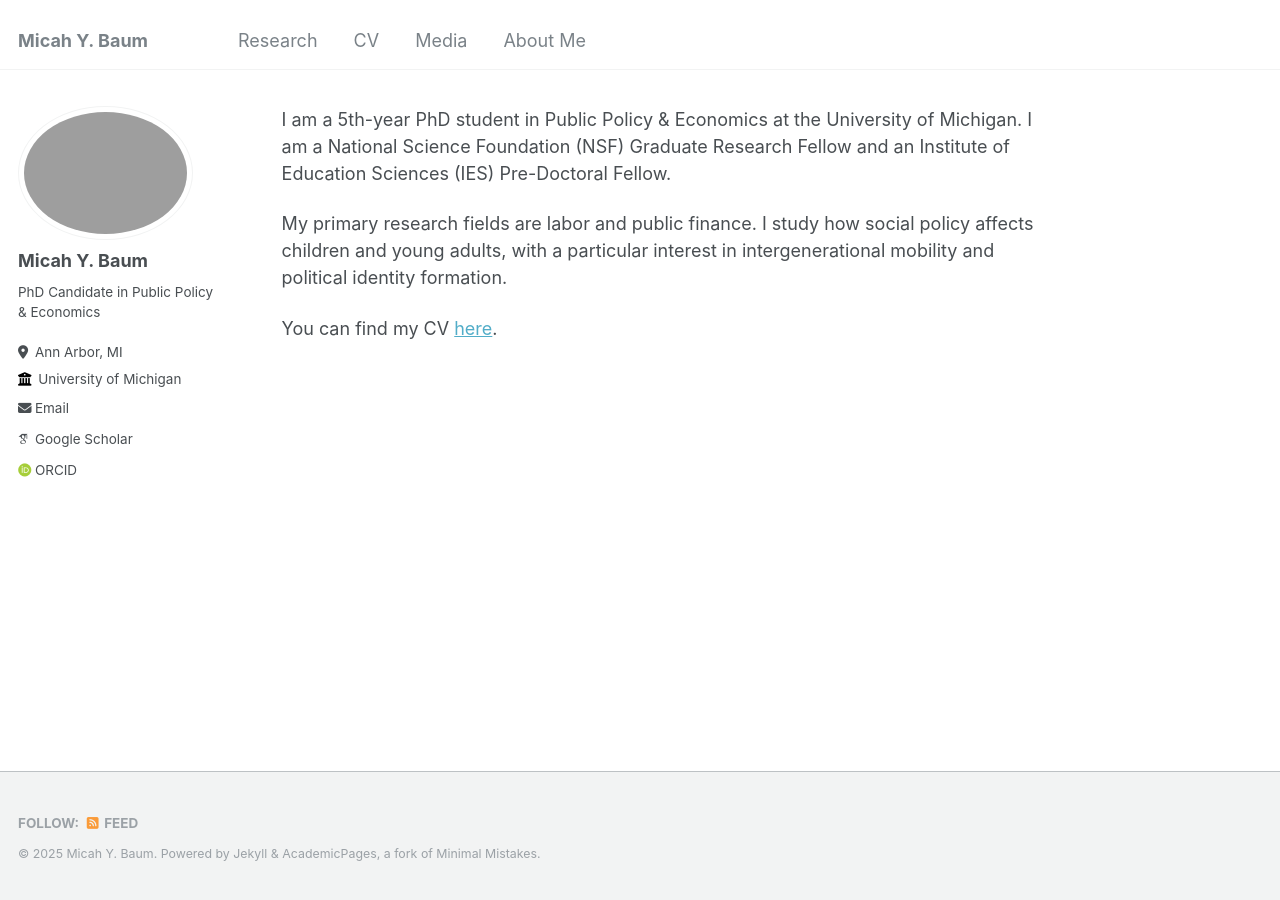
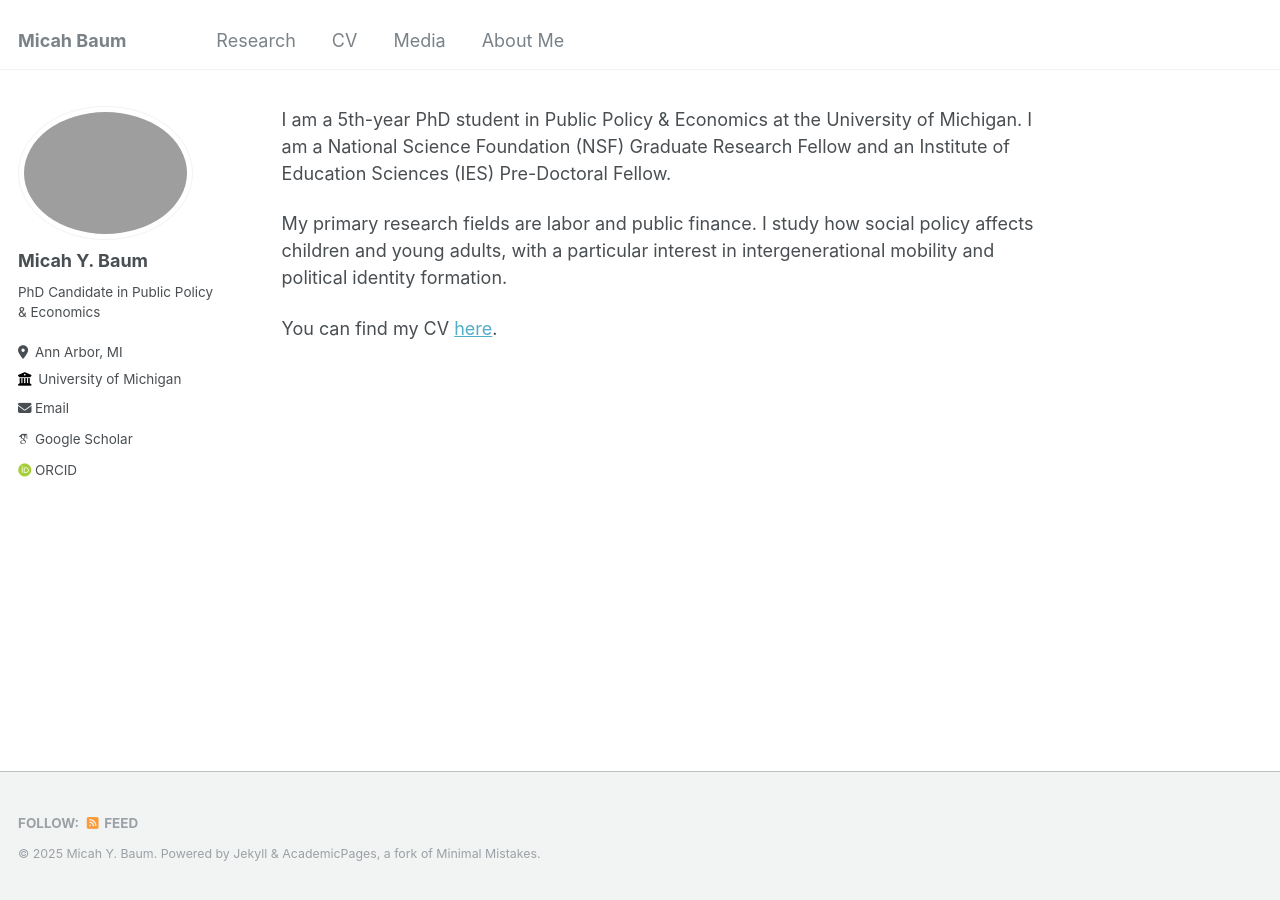
Before and after one commit to micah-baum/micah-baum.github.io, a Jekyll site: the page built from _pages/about.md, in a window 1280 px wide. Built offline with Jekyll 4.4.1, drawn with Linux system fonts in a browser that asks for light colours; some web fonts are replaced.

```diff
--- a/_config.yml
+++ b/_config.yml
@@ -8,7 +8,7 @@
 
 # Basic Site Settings
 locale                   : "en-US"
-title                    : "Micah Y. Baum"
+title                    : "Micah Baum"
 title_separator          : "-"
 name                     : &name "Micah Y. Baum"
 description              : &description "personal description"
```
